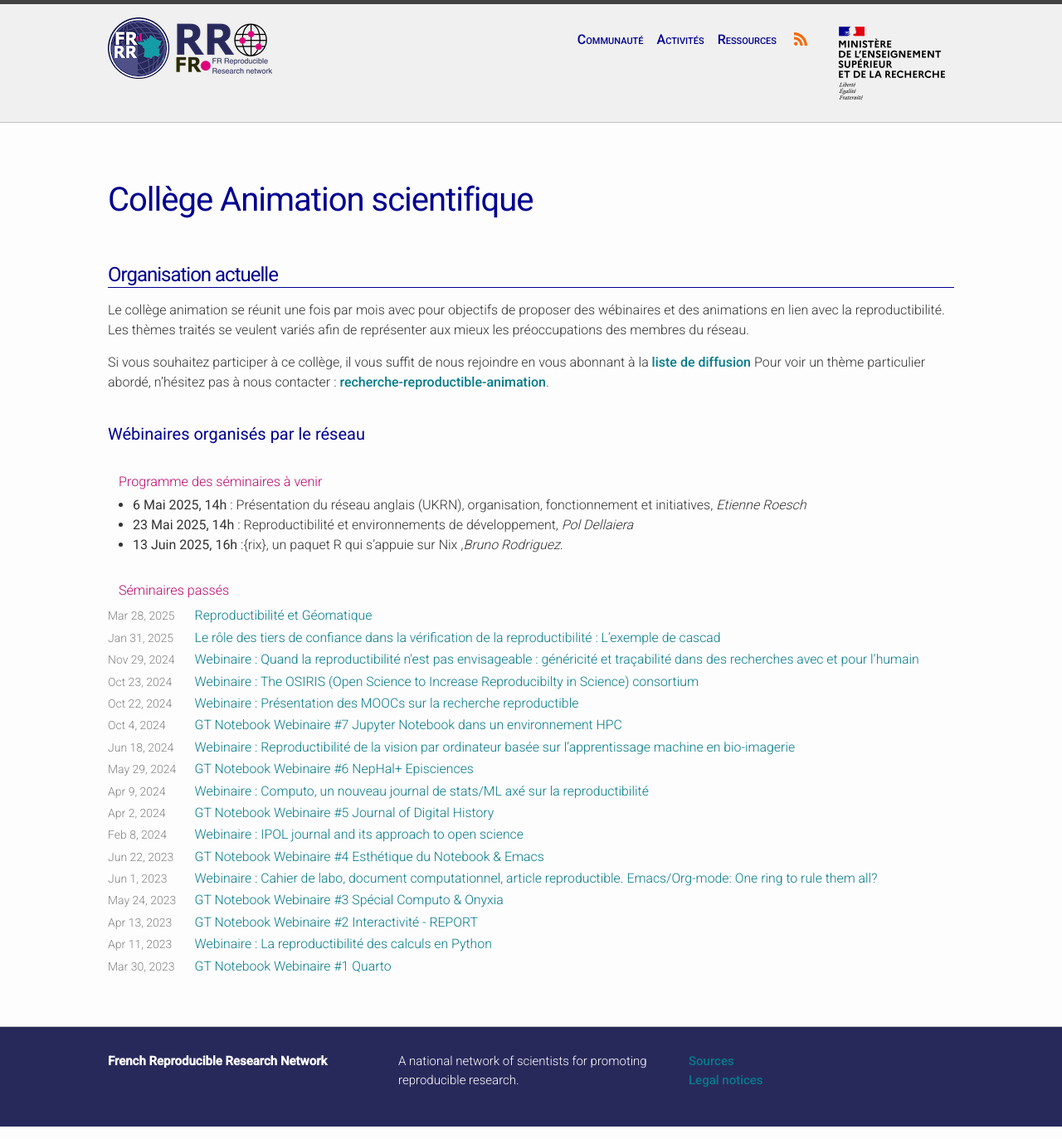
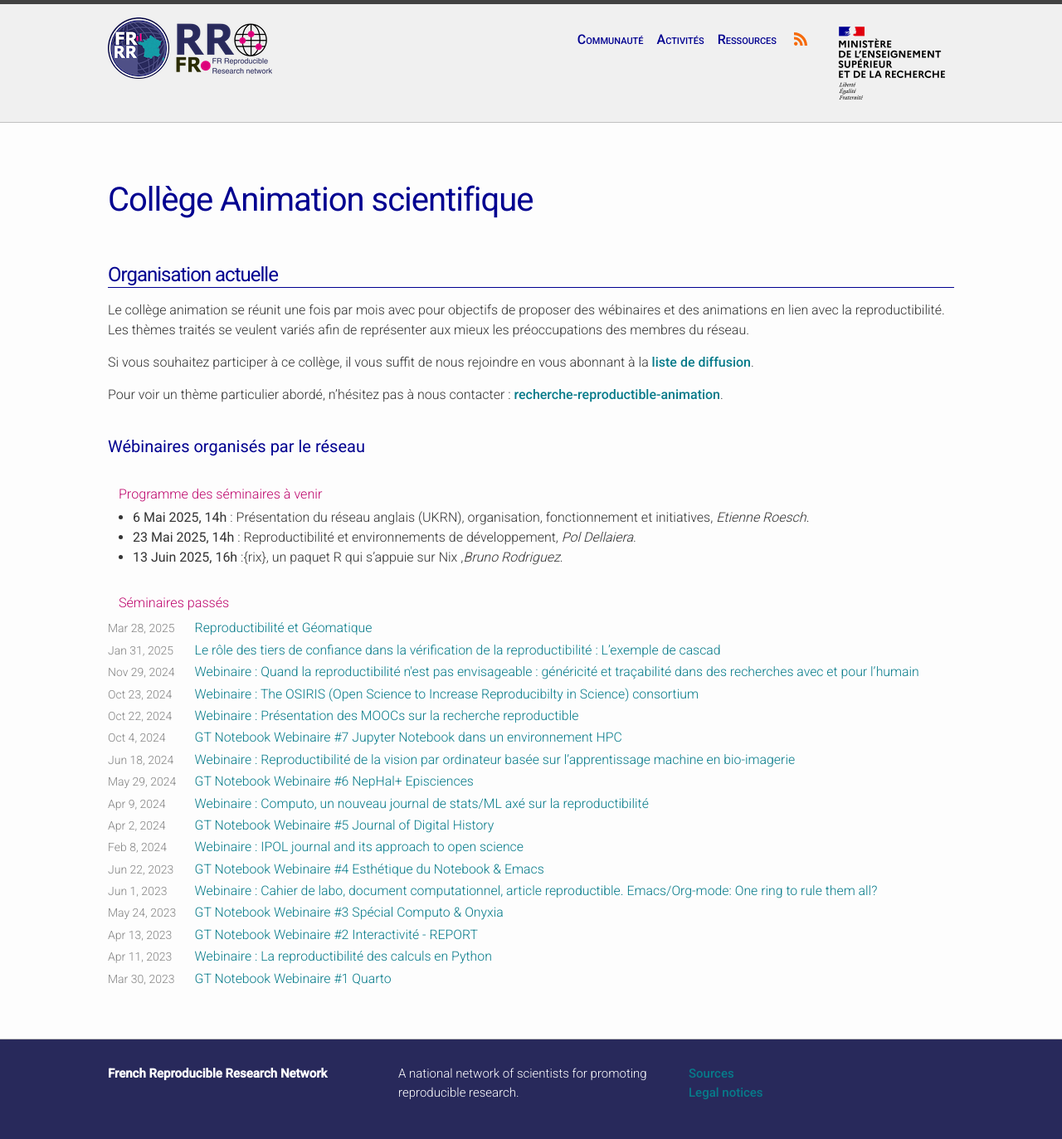
Before and after one commit to FR-RN/FR-RN, a Jekyll site: the page built from colleges/c_anim.md, in a window 1280 px wide. Shown: the whole page at 83% size. Built offline with Jekyll 4.4.1, drawn with Linux system fonts in a browser that asks for light colours; some web fonts are replaced.

```diff
--- a/colleges/c_anim.md
+++ b/colleges/c_anim.md
@@ -8,7 +8,8 @@
 en lien avec la reproductibilité.
 Les thèmes traités se veulent variés afin de représenter aux mieux les préoccupations des membres du réseau.
 
-Si vous souhaitez participer à ce collège, il vous suffit de nous rejoindre en vous abonnant à la [liste de diffusion](https://groupes.renater.fr/sympa/info/recherche-reproductible-animation)
+Si vous souhaitez participer à ce collège, il vous suffit de nous rejoindre en vous abonnant à la [liste de diffusion](https://groupes.renater.fr/sympa/info/recherche-reproductible-animation).
+
 Pour voir un thème particulier abordé, n'hésitez pas à nous contacter :  [recherche-reproductible-animation](mailto:recherche-reproductible-animation@groupes.renater.fr).
 
 ## Wébinaires organisés par le réseau
@@ -29,8 +30,8 @@
 </ul>
 
 #### Programme des séminaires à venir
-* **6 Mai 2025, 14h** : Présentation du réseau anglais (UKRN), organisation, fonctionnement et initiatives, *Etienne Roesch*
-* **23 Mai 2025, 14h** : Reproductibilité et environnements de développement, *Pol Dellaiera*
+* **6 Mai 2025, 14h** : Présentation du réseau anglais (UKRN), organisation, fonctionnement et initiatives, *Etienne Roesch*.
+* **23 Mai 2025, 14h** : Reproductibilité et environnements de développement, *Pol Dellaiera*.
 * **13 Juin 2025, 16h** :{rix}, un paquet R qui s'appuie sur Nix ,*Bruno Rodriguez*.
 
 
```
